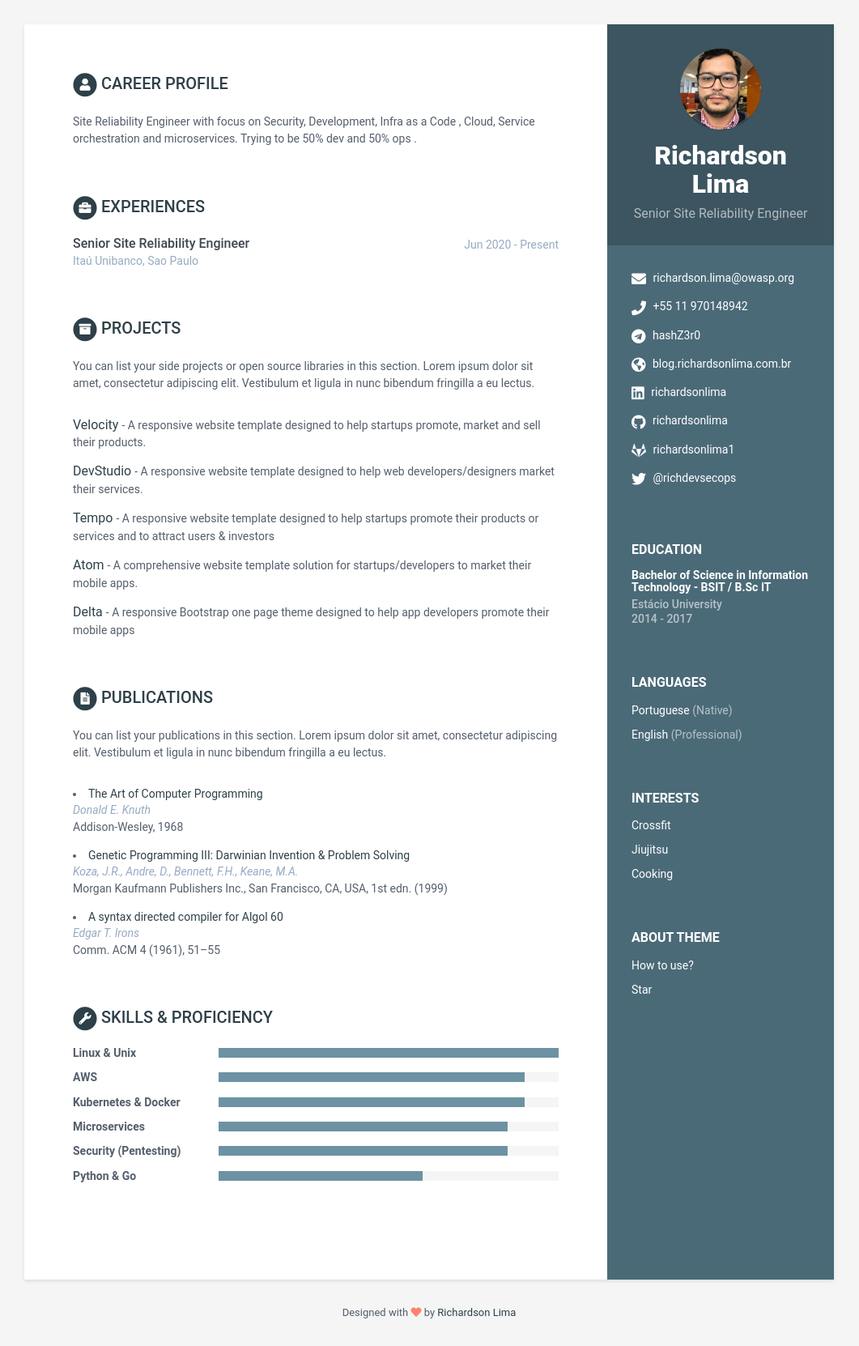
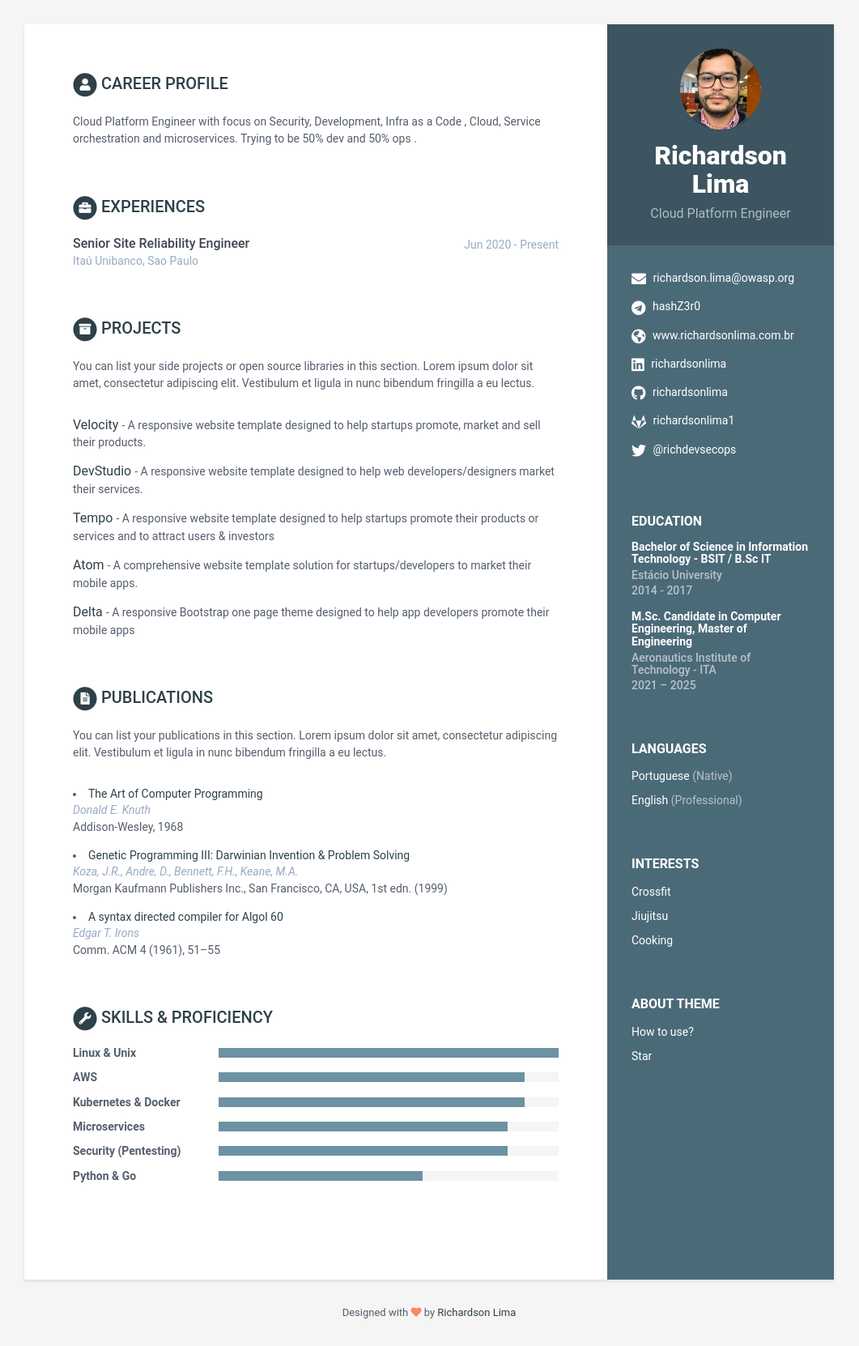
Before and after one commit to richardsonlima/cv, a Jekyll site: the page built from index.html, in a window 1280 px wide. Shown: the whole page at 81% size, without its empty margins (110-1171 px from the left). Built offline with Jekyll 4.4.1, drawn with Linux system fonts in a browser that asks for light colours.

Commit message:
updatin cv

```diff
--- a/_data/data.yml
+++ b/_data/data.yml
@@ -8,13 +8,13 @@ sidebar:
 
     # Profile information
     name: Richardson Lima
-    tagline: Senior Site Reliability Engineer
+    tagline: Cloud Platform Engineer
     avatar: profile.png  #place a 100x100 picture inside /assets/images/ folder and provide the name of the file below
 
     # Sidebar links
     email: richardson.lima@owasp.org
-    phone: +55 11 970148942
-    website: blog.richardsonlima.com.br #do not add http://
+    website: www.richardsonlima.com.br #do not add http://
+    blog: richardsonlima.medium.com
     linkedin: richardsonlima
     github: richardsonlima
     telegram: hashZ3r0 # add your nickname without '@' sign
@@ -45,7 +45,7 @@ sidebar:
 career-profile:
     title: Career Profile
     summary: |
-      Site Reliability Engineer with focus on Security, Development, Infra as a Code , Cloud, Service orchestration and
+      Cloud Platform Engineer with focus on Security, Development, Infra as a Code , Cloud, Service orchestration and
       microservices. Trying to be 50% dev and 50% ops .
 education:
     - degree: Bachelor of Science in Information Technology - BSIT / B.Sc IT
@@ -53,6 +53,13 @@ education:
       time: 2014 - 2017
       details: |
         Bachelor's degree - Bachelor of Information System
+          - Bullet point
+          - Bullet point
+    - degree: M.Sc. Candidate in Computer Engineering, Master of Engineering
+      university: Aeronautics Institute of Technology - ITA
+      time: 2021 – 2025
+      details: |
+        Computer Engineering, Software engineering, Complex systems, Distributed computing system resiliency
           - Bullet point
           - Bullet point
 
```
